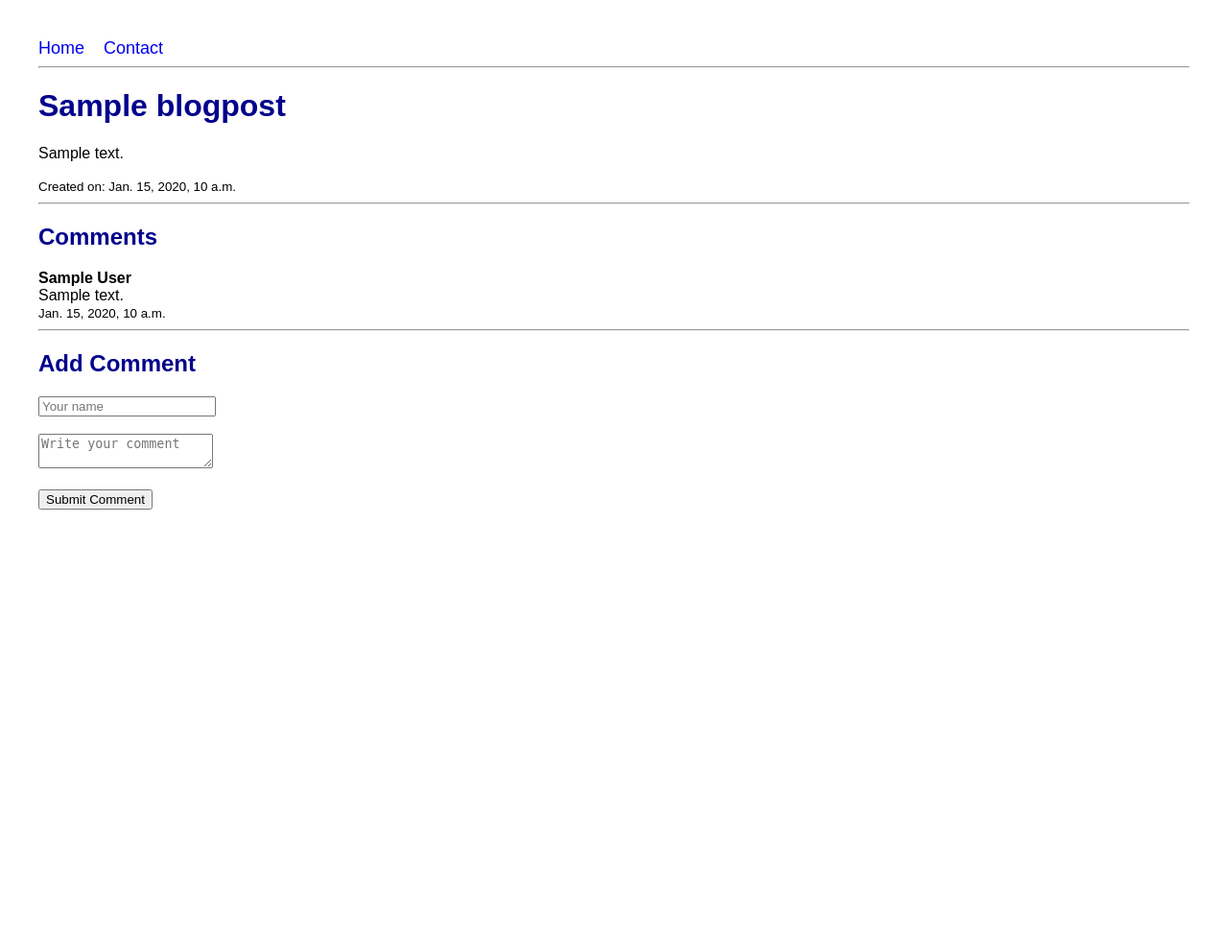
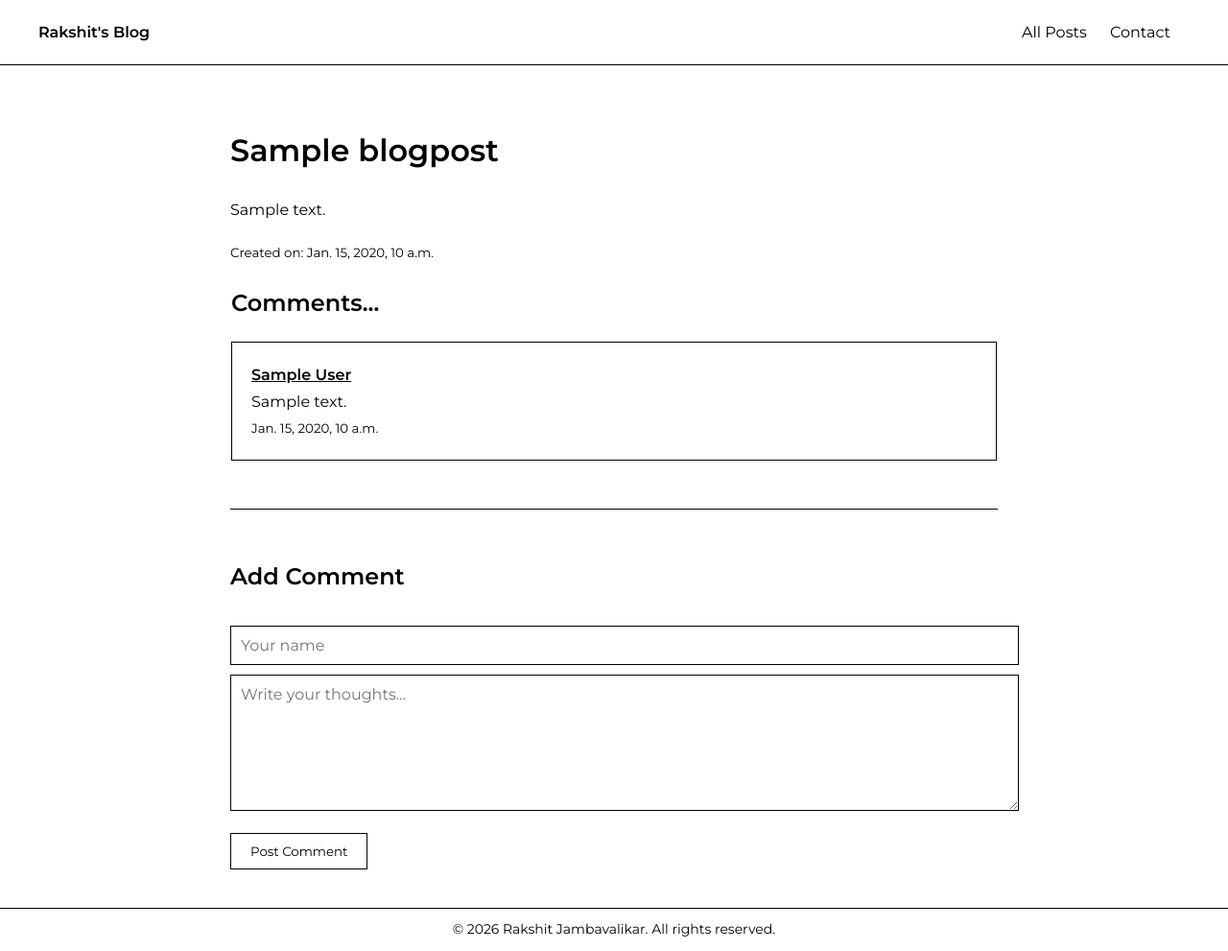
Before and after one commit to rakshitjambavalikar/blog_rakshitjambavalikar, a Django app: page /post/1/ in a window 1280 px wide. Shown: the whole page at 96% size. Before the commit the page ends 531 px from the top, so only its background shows below. Run offline with Django 5.2, Linux system fonts and the light colour scheme; tables that the repository leaves empty hold one stand-in row (values such as "Sample post").

Commit message:
Minimal line drawing UI applied

```diff
--- a/blog/static/blog/style.css
+++ b/blog/static/blog/style.css
@@ -1,30 +1,217 @@
-/* Page body styling */
+/* Reset default spacing */
 body {
 
-    /* Basic readable font */
-    font-family: Arial, sans-serif;
+    margin: 0;
+    padding: 0;
 
-    /* Space around page */
-    margin: 40px;
+    font-family: 'Montserrat', sans-serif;
+
+    line-height: 1.7;
+
+    background-color: rgb(255, 255, 255);
+    color: black;
+
+}
+
+
+/* Main page wrapper */
+.page-container {
+
+    min-height: 100vh;
+
+    display: flex;
+
+    flex-direction: column;
+
+}
+
+
+/* Navigation */
+nav {
+
+    display: flex;
+
+    justify-content: space-between;
+
+    align-items: center;
+
+    padding: 20px 40px;
+
+    border-bottom: 1px solid black;
+
 }
 
 
 /* Navigation links */
 nav a {
 
-    /* Remove underline */
     text-decoration: none;
 
-    /* Add spacing */
-    margin-right: 15px;
+    color: black;
 
-    /* Slightly larger text */
-    font-size: 18px;
+    margin-right: 20px;
+
+}
+
+.nav:hover{
+     background-color: #eeebeb;
+
+    cursor: pointer;
+
+
+}
+
+/* Main content area */
+main {
+
+    width: 70%;
+
+    max-width: 800px;
+
+    margin: 40px auto;
+
 }
 
 
-/* Blog post titles */
-h1, h2 {
+/* Blog post cards */
+.post {
 
-    color: darkblue;
+    padding: 18px 20px;
+
+    margin: 0px;
+
+    transition: 0.2s ease;
+
 }
+
+.post:hover {
+
+    background-color: #eeebeb;
+
+    cursor: pointer;
+
+}
+.post-link {
+
+    text-decoration: none;
+
+    color: inherit;
+
+    display: block;
+
+}
+
+
+
+/* Links */
+a {
+
+    color: black;
+    text-decoration: none;
+}
+
+
+/* Footer */
+footer {
+
+    margin-top: auto;
+
+    padding: 10px 0;
+
+    border-top: 1px solid black;
+
+    text-align: center;
+
+    font-size: 14px;
+
+}
+
+
+/* Inputs */
+input,
+textarea {
+
+    width: 100%;
+
+    padding: 10px;
+
+    margin-top: 10px;
+
+    border: 1px solid black;
+
+    font-family: inherit;
+
+    font-size: 16px;
+
+    background: white;
+
+    color: black;
+
+}
+
+
+/* Button */
+button {
+
+    margin-top: 15px;
+
+    padding: 10px 20px;
+
+    border: 1px solid black;
+
+    background: white;
+
+    cursor: pointer;
+
+    font-family: inherit;
+
+}
+
+
+/* Hover effect */
+button:hover {
+
+    background: black;
+
+    color: white;
+
+}
+
+/* Comments section */
+.comment-section {
+
+    margin:1px;
+
+}
+
+
+/* Individual comment */
+.comment {
+
+    border: 1px solid black;
+
+    padding: 20px;
+
+    margin-bottom: 5px;
+
+}
+/* Add comment section */
+.comment-form {
+
+    margin-top: 50px;
+
+    border-top: 1px solid black;
+
+    padding-top: 30px;
+
+}
+
+
+/* Comment textarea */
+.comment-form textarea {
+
+    min-height: 120px;
+
+    resize: vertical;
+
+}
--- a/blog/templates/blog/base.html
+++ b/blog/templates/blog/base.html
@@ -3,6 +3,11 @@
 <html lang="en">
 <head>
     <meta charset="UTF-8">
+    <link rel="preconnect" href="https://fonts.googleapis.com">
+
+    <link rel="preconnect" href="https://fonts.gstatic.com" crossorigin>
+
+    <link href="https://fonts.googleapis.com/css2?family=Montserrat:wght@300;400;500;600&display=swap" rel="stylesheet">
     <link
     rel="stylesheet"
     href="{% static 'blog/style.css' %}"
@@ -16,32 +21,45 @@
 
 </head>
 <body>
-
+    <div class = "page-container">
             <!-- Shared navigation -->
         <nav>
 
-        <a href="{% url 'home' %}">
-            Home
+            <div>
+
+                <strong>
+                    <a href="{% url 'home' %}" >
+                    Rakshit's Blog
                 </a>
-        <a href="{% url 'contact' %}">
+                </strong>
+
+            </div>
+
+            <div>
+
+                <a href="{% url 'home' %}" class="nav">
+                    All Posts
+                </a>
+
+                <a href="{% url 'contact' %}" class="nav">
                     Contact
                 </a>
-        {% comment %} <a href="#">
-            Music
-        </a>
-       <a href="#">Gallery</a> {% endcomment %}
+
+            </div>
+
         </nav>
 
-    <hr>
-
-    <!-- Page-specific content goes here -->
+        <main>
             {% block content %}
 
             {% endblock %}
-    {% comment %} <footer>
-    <p>&copy; 2026 Rakshit Jambavalikar. All rights reserved.</p>
-</footer> {% endcomment %}
+        </main>
+        <footer>
 
+            &copy; 2026 Rakshit Jambavalikar. All rights reserved.
+
+        </footer>
+    </div>
 </body>
 
 </html>
--- a/blog/templates/blog/post_detail.html
+++ b/blog/templates/blog/post_detail.html
@@ -20,52 +20,46 @@
         Created on: {{ post.created_at }}
     </small>
 
-    <hr>
+<div class="comment-section">
 
-<h2>Comments</h2>
+    <h2>Comments...</h2>
 
-
-<!-- Loop through related comments -->
     {% for comment in post.comment_set.all %}
 
-    <div>
+        <div class="comment">
 
-        <!-- Comment author -->
             <strong>
-            {{ comment.author_name }}
+                <u>{{ comment.author_name }}</u>
             </strong>
 
             <br>
 
-        <!-- Comment text -->
             {{ comment.content }}
 
             <br>
 
-        <!-- Comment timestamp -->
             <small>
                 {{ comment.created_at }}
             </small>
 
         </div>
 
-    <hr>
-
     {% empty %}
 
-    <!-- If no comments exist -->
         <p>No comments yet.</p>
 
     {% endfor %}
+
+</div>
+
+<div class="comment-form">
 
     <h2>Add Comment</h2>
 
     <form method="POST">
 
-    <!-- Security token required by Django -->
         {% csrf_token %}
 
-    <!-- Comment author input -->
         <input
             type="text"
             name="author_name"
@@ -73,22 +67,18 @@
             required
         >
 
-    <br><br>
-
-    <!-- Comment text area -->
         <textarea
             name="content"
-        placeholder="Write your comment"
+            placeholder="Write your thoughts..."
             required
         ></textarea>
 
-    <br><br>
-
-    <!-- Submit button -->
         <button type="submit">
-        Submit Comment
+            Post Comment
         </button>
 
     </form>
 
+</div>
+
 {% endblock %}
```
Also changed, not shown: blog/templates/blog/home.html (+16 -9 lines). Lines whose indentation alone changed are shown as unchanged.
